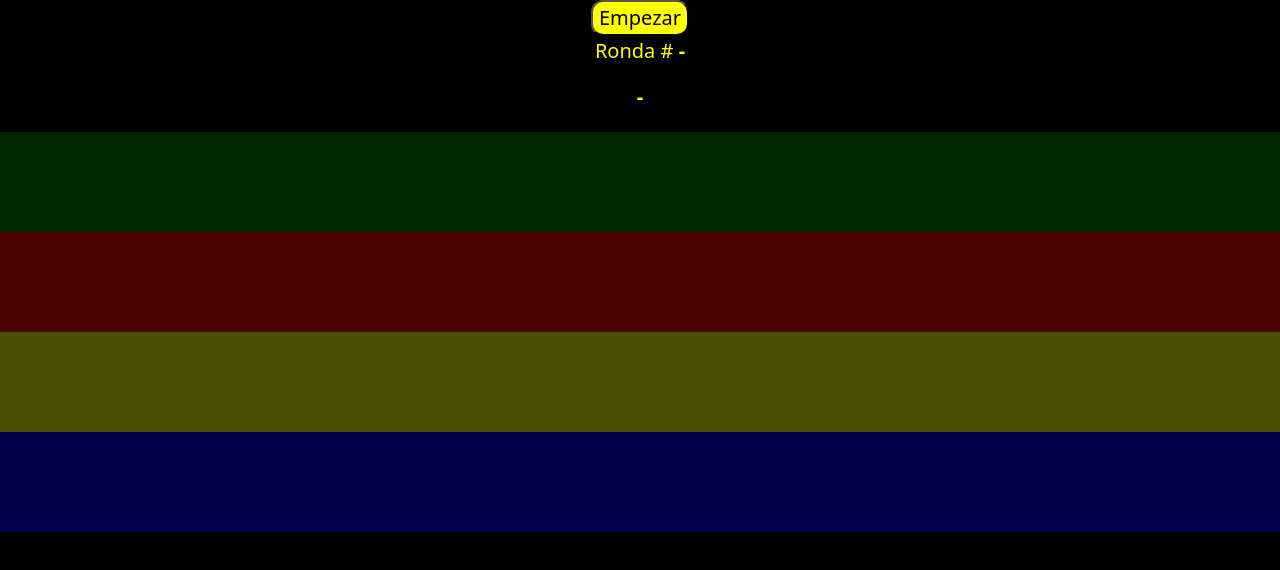
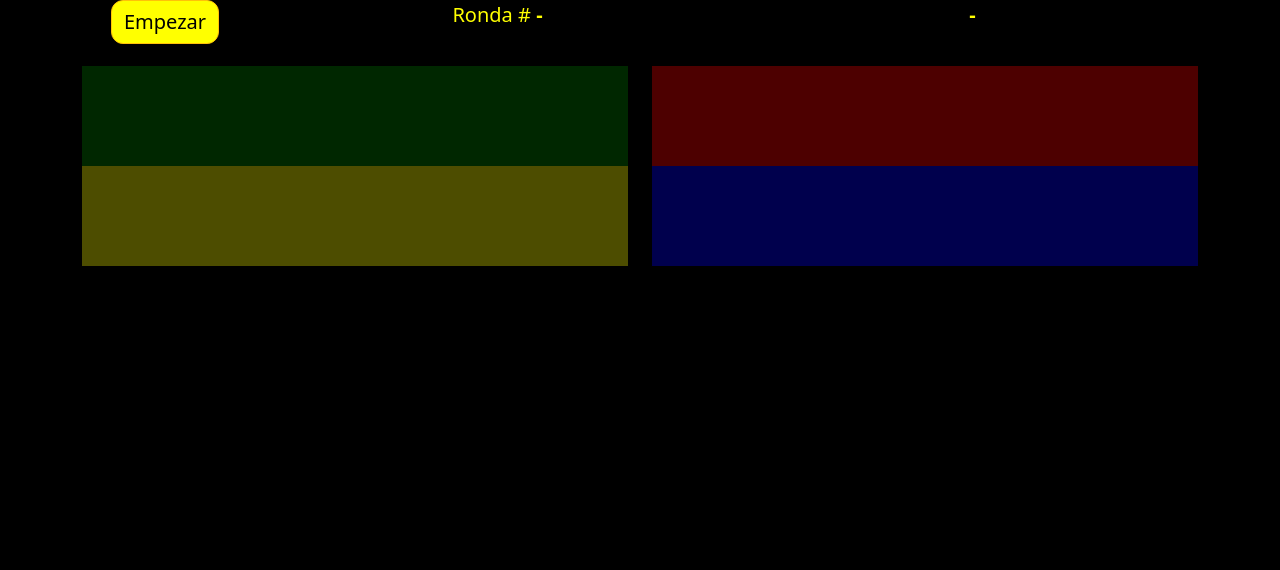
Before and after one commit to Rodrigo-Zo/simon-dice, a website: page index.html in a window 1280 px wide. Drawn offline with nearby package versions, Linux system fonts and the light colour scheme.

Commit message:
Rehace la disposicion con bootstrap
Para una mejor visualizacion, el juego pasa a utilizar bootstrap

```diff
--- a/index.html
+++ b/index.html
@@ -9,17 +9,45 @@
     <link rel='stylesheet' type='text/css' media='screen' href='index.css'>
 </head>
 <body>
-    <div id="panel-usuario">
-        <button type="button" id="boton-empezar"> Empezar</button>
+
+    <div id="panel-usuario" class="container">
+        <div class="row">
+            <div class="col-2">
+                <button type="button" class="btn btn-warning" id="boton-empezar"> Empezar</button>
+            </div>
+            <div class="col-5">
                 <p>Ronda # <strong id="ronda">-</strong></p>
+            </div>
+            <div class="col-5">
+                <div id="turno-columna" >
                     <strong id='turno'>-</strong>
                 </div>
-    <div class='tablero-juego'>
+            </div>
+        </div>
+    </div>
+
+
+
+    <div id='tablero-juego' class="container">
+        <div class="row">
+            <div class="col-sm">
                 <div class='color' id="color-1"></div>
+            </div>
+            <div class="col-sm">
                 <div class='color' id="color-2"></div>
+            </div>
+        </div>
+
+        <div class="row">
+            <div class="col-sm">
                 <div class='color' id="color-3"></div>
+            </div>
+            <div class="col-sm">
                 <div class='color' id="color-4"></div>
             </div>
+        </div>
+    </div>
+
     <script src="index.js"></script>
 </body>
 </html>
```
Lines whose indentation alone changed are shown as unchanged.
